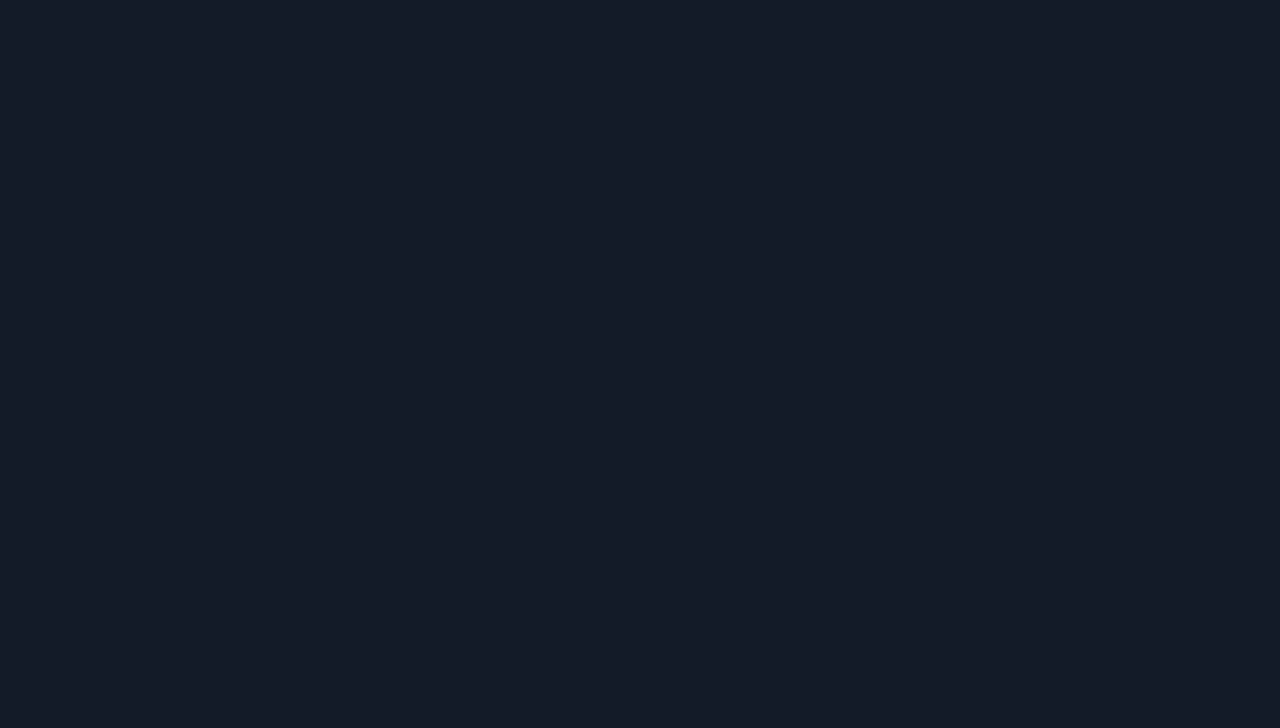
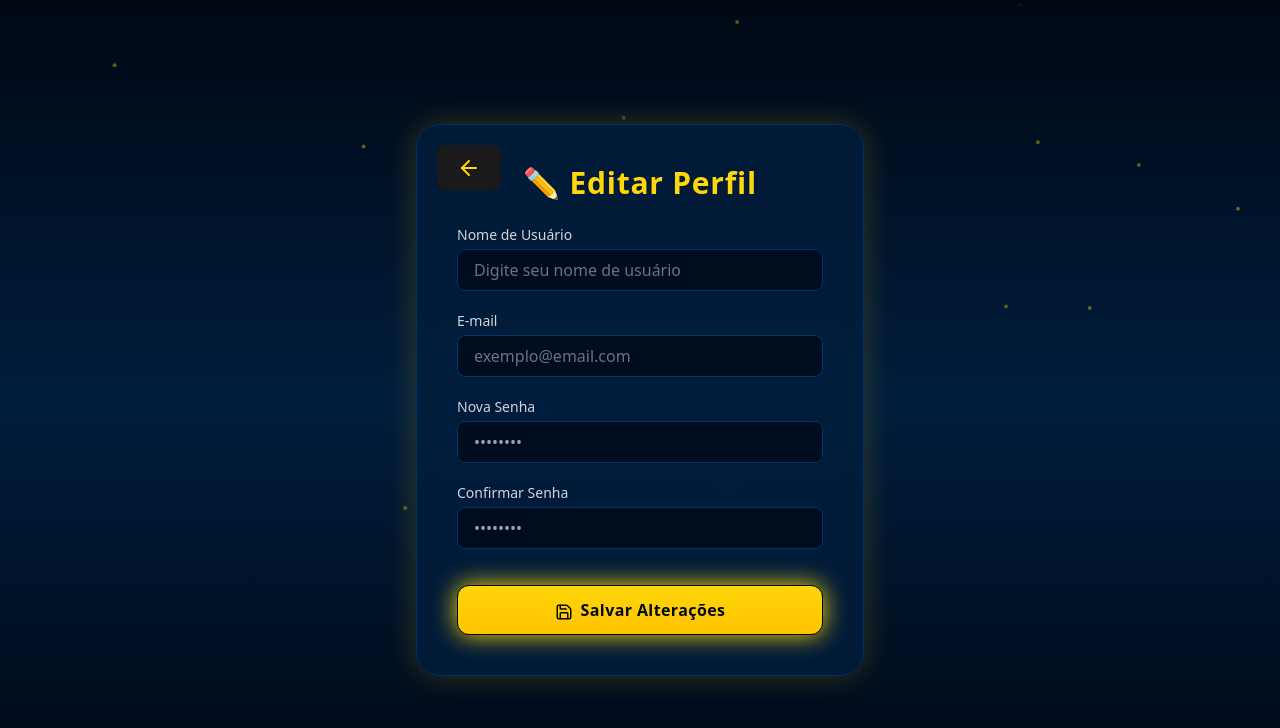
Before and after one commit to RafaelNFig/Security-Zone, a React (Vite) app: page /editarPerfil in a window 1280 px wide. Before the commit this address had no page. Shown: the top 728 px of the page. Built offline with nearby package versions, Linux system fonts and the light colour scheme.

Commit message:
Criação de Editar Perfil

```diff
--- a/src/App.jsx
+++ b/src/App.jsx
@@ -5,6 +5,7 @@ import Login from "./pages/Login/login.jsx";
 import Register from "./pages/Register/register.jsx";
 import Navbar from "./pages/LandingPage/components/navbar.jsx"; // Importe a Navbar
 import GameHome from "./pages/GameHome/gameHome.jsx";
+import EditarPerfil from "./pages/GameHome/EditarPerfil/editarPerfil.jsx";
 
 function App() {
   return (
@@ -22,6 +23,7 @@ function App() {
 
         {/* Game Home */}
         <Route path="/gameHome" element={<GameHome />} />
+        <Route path="/editarPerfil" element={<EditarPerfil />} />
       </Routes>
     </div>
   );
--- /dev/null
+++ b/src/pages/GameHome/EditarPerfil/editarPerfil.jsx
@@ -0,0 +1,139 @@
+import React, { useState } from "react";
+import { motion } from "framer-motion";
+import { ArrowLeft, Save } from "lucide-react";
+import { useNavigate } from "react-router-dom";
+
+const EditarPerfil = () => {
+  const navigate = useNavigate();
+  const [formData, setFormData] = useState({
+    username: "",
+    email: "",
+    senha: "",
+    confirmarSenha: "",
+  });
+
+  const handleChange = (e) => {
+    const { name, value } = e.target;
+    setFormData((prev) => ({ ...prev, [name]: value }));
+  };
+
+  const handleSubmit = (e) => {
+    e.preventDefault();
+    console.log("Dados salvos:", formData);
+    // Aqui entraria a lógica para salvar no backend
+  };
+
+  return (
+    <div className="relative w-screen h-screen flex items-center justify-center bg-gradient-to-b from-[#000814] via-[#001D3D] to-[#000814] text-white font-sans overflow-hidden">
+      {/* --- Partículas de fundo --- */}
+      <div className="absolute inset-0 overflow-hidden">
+        {[...Array(20)].map((_, i) => (
+          <motion.span
+            key={i}
+            className="absolute w-1 h-1 bg-[#FFD60A]/40 rounded-full"
+            initial={{
+              x: Math.random() * window.innerWidth,
+              y: Math.random() * window.innerHeight,
+              opacity: 0,
+            }}
+            animate={{
+              y: [Math.random() * window.innerHeight, -20],
+              opacity: [0, 1, 0],
+            }}
+            transition={{
+              duration: Math.random() * 6 + 4,
+              repeat: Infinity,
+              delay: Math.random() * 3,
+              ease: "easeInOut",
+            }}
+          />
+        ))}
+      </div>
+
+      {/* --- Container principal --- */}
+      <motion.div
+        initial={{ opacity: 0, scale: 0.9 }}
+        animate={{ opacity: 1, scale: 1 }}
+        transition={{ duration: 0.6, ease: "easeOut" }}
+        className="relative z-10 bg-[#001D3D]/80 border border-[#003566] rounded-3xl shadow-[0_0_30px_rgba(255,214,10,0.2)] backdrop-blur-md p-8 md:p-10 w-[90%] max-w-md"
+      >
+        <h2 className="text-2xl md:text-3xl font-extrabold text-[#FFD60A] text-center mb-6 tracking-wide">
+          ✏️ Editar Perfil
+        </h2>
+
+        <form onSubmit={handleSubmit} className="flex flex-col gap-5">
+          <div>
+            <label className="block text-sm text-gray-300 mb-1">Nome de Usuário</label>
+            <input
+              type="text"
+              name="username"
+              value={formData.username}
+              onChange={handleChange}
+              className="w-full px-4 py-2 rounded-lg bg-[#000814]/70 border border-[#003566] text-white focus:outline-none focus:border-[#FFD60A] placeholder-gray-500"
+              placeholder="Digite seu nome de usuário"
+              required
+            />
+          </div>
+
+          <div>
+            <label className="block text-sm text-gray-300 mb-1">E-mail</label>
+            <input
+              type="email"
+              name="email"
+              value={formData.email}
+              onChange={handleChange}
+              className="w-full px-4 py-2 rounded-lg bg-[#000814]/70 border border-[#003566] text-white focus:outline-none focus:border-[#FFD60A] placeholder-gray-500"
+              placeholder="exemplo@email.com"
+              required
+            />
+          </div>
+
+          <div>
+            <label className="block text-sm text-gray-300 mb-1">Nova Senha</label>
+            <input
+              type="password"
+              name="senha"
+              value={formData.senha}
+              onChange={handleChange}
+              className="w-full px-4 py-2 rounded-lg bg-[#000814]/70 border border-[#003566] text-white focus:outline-none focus:border-[#FFD60A]"
+              placeholder="••••••••"
+              required
+            />
+          </div>
+
+          <div>
+            <label className="block text-sm text-gray-300 mb-1">Confirmar Senha</label>
+            <input
+              type="password"
+              name="confirmarSenha"
+              value={formData.confirmarSenha}
+              onChange={handleChange}
+              className="w-full px-4 py-2 rounded-lg bg-[#000814]/70 border border-[#003566] text-white focus:outline-none focus:border-[#FFD60A]"
+              placeholder="••••••••"
+              required
+            />
+          </div>
+
+          <motion.button
+            type="submit"
+            whileHover={{ scale: 1.05 }}
+            className="mt-4 bg-gradient-to-b from-[#FFD60A] to-[#FFC300] text-[#000814] font-extrabold py-3 rounded-xl shadow-[0_0_25px_#FFD60A] border border-[#000814] hover:shadow-[0_0_40px_#FFD60A] transition-all tracking-wide"
+          >
+            <Save className="inline-block mr-2" size={18} />
+            Salvar Alterações
+          </motion.button>
+        </form>
+
+        {/* --- Botão de voltar --- */}
+        <button
+          onClick={() => navigate("/gamehome")}
+          className="absolute top-5 left-5 text-[#FFD60A] hover:text-white transition"
+        >
+          <ArrowLeft size={24} />
+        </button>
+      </motion.div>
+    </div>
+  );
+};
+
+export default EditarPerfil;
--- a/src/pages/GameHome/gameHome.jsx
+++ b/src/pages/GameHome/gameHome.jsx
@@ -1,8 +1,24 @@
-import React from "react";
+import React, { useState, useRef, useEffect } from "react";
 import { motion } from "framer-motion";
 import { Settings, Volume2, X } from "lucide-react";
+import { useNavigate } from "react-router-dom";
 
 const GameHome = () => {
+  const [showDropdown, setShowDropdown] = useState(false);
+  const dropdownRef = useRef(null);
+  const navigate = useNavigate();
+
+  // Fecha o dropdown se clicar fora
+  useEffect(() => {
+    const handleClickOutside = (event) => {
+      if (dropdownRef.current && !dropdownRef.current.contains(event.target)) {
+        setShowDropdown(false);
+      }
+    };
+    document.addEventListener("mousedown", handleClickOutside);
+    return () => document.removeEventListener("mousedown", handleClickOutside);
+  }, []);
+
   return (
     <div className="relative w-screen h-screen overflow-hidden bg-gradient-to-b from-[#000814] via-[#001D3D] to-[#000814] text-white font-sans">
       {/* --- Partículas de fundo --- */}
@@ -41,10 +57,45 @@ const GameHome = () => {
           </span>
         </div>
 
-        <div className="flex items-center gap-4 md:gap-6">
+        <div className="flex items-center gap-4 md:gap-6 relative" ref={dropdownRef}>
           <Volume2 className="cursor-pointer hover:text-[#FFD60A] transition" size={20} />
-          <Settings className="cursor-pointer hover:text-[#FFD60A] transition" size={20} />
-          <X className="cursor-pointer hover:text-red-500 transition" size={20} />
+
+          {/* --- Ícone Settings + Dropdown --- */}
+          <div className="relative">
+            <Settings
+              className="cursor-pointer hover:text-[#FFD60A] transition"
+              size={20}
+              onClick={() => setShowDropdown(!showDropdown)}
+            />
+
+            {showDropdown && (
+              <motion.div
+                initial={{ opacity: 0, y: -10 }}
+                animate={{ opacity: 1, y: 0 }}
+                exit={{ opacity: 0 }}
+                className="absolute right-0 mt-2 w-48 bg-[#001D3D]/90 border border-[#003566] rounded-xl shadow-[0_0_15px_rgba(255,214,10,0.2)] backdrop-blur-md overflow-hidden z-50"
+              >
+                <button
+                  onClick={() => navigate("/perfil")}
+                  className="block w-full text-left px-4 py-2 text-sm text-[#FFD60A] hover:bg-[#003566]/60 transition"
+                >
+                  👤 Visualizar Perfil
+                </button>
+                <button
+                  onClick={() => navigate("/editarperfil")}
+                  className="block w-full text-left px-4 py-2 text-sm text-[#FFD60A] hover:bg-[#003566]/60 transition"
+                >
+                  ✏️ Editar Perfil
+                </button>
+              </motion.div>
+            )}
+          </div>
+
+          <X
+  className="cursor-pointer hover:text-red-500 transition"
+  size={20}
+  onClick={() => navigate("/")} // 👈 Redireciona para a LandingPage
+/>
         </div>
       </nav>
 
@@ -59,17 +110,15 @@ const GameHome = () => {
 
       {/* --- Carta holográfica --- */}
       <motion.div
-        className="absolute top-1/2 left-1/2 -translate-x-1/2 -translate-y-1/2 w-48 h-72 md:w-64 md:h-96 rounded-2xl bg-gradient-to-b from-[#001D3D] via-[#003566] to-[#000814] border border-[#FFD60A]/40 shadow-[0_0_60px_#003566] overflow-hidden"
+        className="absolute top-1/3 left-1/2 -translate-x-1/2 -translate-y-1/2 w-48 h-72 md:w-64 md:h-96 rounded-2xl bg-gradient-to-b from-[#001D3D] via-[#003566] to-[#000814] border border-[#FFD60A]/40 shadow-[0_0_60px_#003566] overflow-hidden"
         animate={{ rotateY: [0, 180, 360] }}
         transition={{ duration: 8, repeat: Infinity, ease: "linear" }}
       >
-        {/* Efeito de brilho holográfico */}
         <motion.div
           className="absolute inset-0 bg-gradient-to-r from-transparent via-[#FFD60A]/25 to-transparent"
           animate={{ x: ["-100%", "100%"] }}
           transition={{ duration: 3, repeat: Infinity, ease: "linear" }}
         />
-        {/* Conteúdo da carta */}
         <div className="absolute inset-0 flex flex-col items-center justify-center text-center">
           <h3 className="text-[#FFD60A] text-base md:text-lg font-bold tracking-widest mb-2">
             SECURITY ZONE
@@ -80,10 +129,8 @@ const GameHome = () => {
         </div>
       </motion.div>
 
-      {/* --- Reflexo da carta --- */}
       <div className="absolute bottom-[30%] left-1/2 -translate-x-1/2 w-40 md:w-52 h-6 md:h-8 bg-[#FFD60A]/10 blur-xl rounded-full"></div>
 
-      {/* --- Sidebar de eventos --- */}
       <div className="absolute top-40 left-1/2 md:left-10 md:top-40 -translate-x-1/2 md:translate-x-0 flex flex-col md:items-start items-center gap-4 md:gap-6 w-full md:w-auto px-6">
         {[1, 2, 3].map((i) => (
           <motion.div
```
